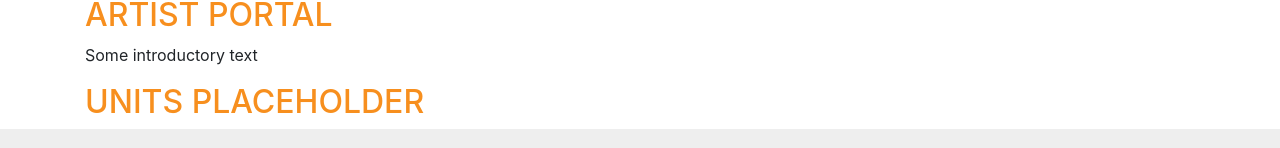
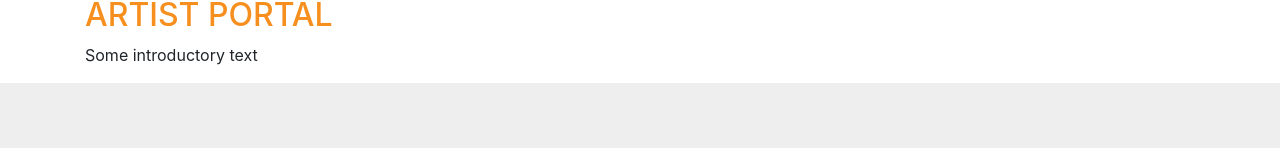
Before and after one commit to adiamorrisswanger/react-woa, a React (Create React App) app: page /artistportal in a window 1280 px wide. Shown: the part 586-734 px from the top of the page. Built offline with nearby package versions, Linux system fonts and the light colour scheme.

Commit message:
Thought I understood the Directory. I don't.

```diff
--- a/src/components/ArtistPortalComponent.js
+++ b/src/components/ArtistPortalComponent.js
@@ -1,7 +1,17 @@
-import React from 'react';
+import React, { Component } from 'react';
+import { UNITS } from '../shared/units';
 import Directory from './DirectoryComponent';
 
-function ArtistPortal() {
+class ArtistPortal extends Component {
+    constructor(props) {
+        super(props);
+        this.state = {
+            units: UNITS
+        }
+    }
+
+
+    render() {
         return (
             <div className="container">
                 <div className="row">
@@ -11,12 +21,14 @@ function ArtistPortal() {
                     </div>
                 </div>
                 <div className="row">
-                    <Directory />
+                     {this.renderDirectory}
                 </div>
             </div>
         )
     }
 
+    }
+
 
 
 export default ArtistPortal;
--- a/src/components/DirectoryComponent.js
+++ b/src/components/DirectoryComponent.js
@@ -2,21 +2,12 @@ import React from 'react';
 import { Link } from 'react-router-dom';
 import { Card, CardImg, CardTitle, CardBody } from 'reactstrap';
 
+function Directory(props) {
+    return (
+        <div>
 
-
-function Directory() {
-        return (
-                <div className="container">
-                    <div className="row">
-                        <div className="col-md-5">
-                            <h2>Units Placeholder</h2>
-                        </div>
-                    </div>
-                </div>
-
+        </div>
     )
 }
 
-
-
 export default Directory;
```
